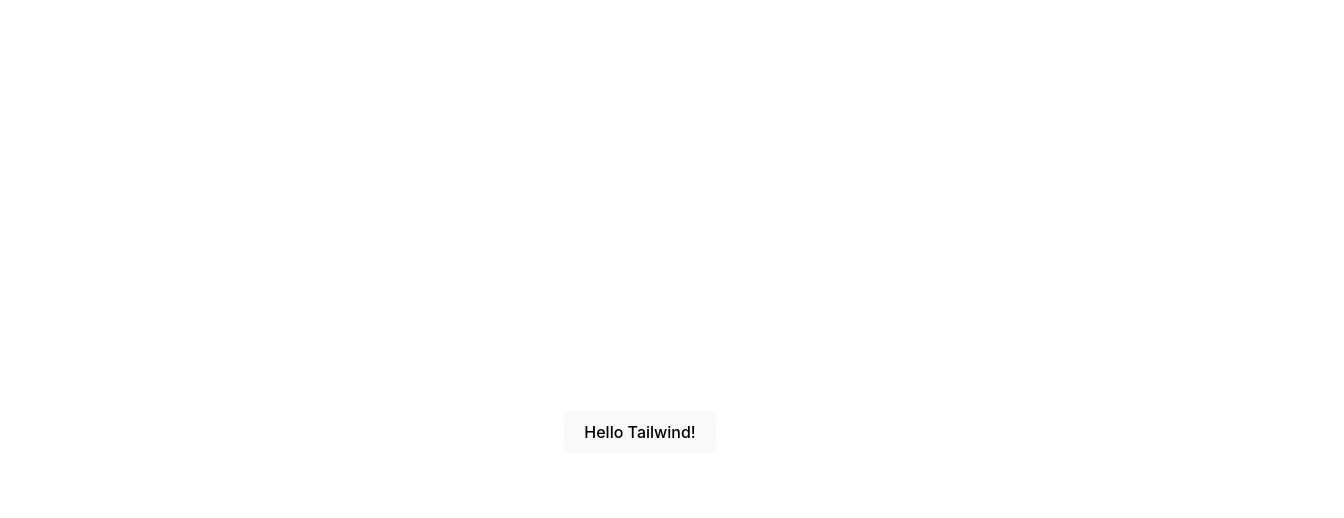
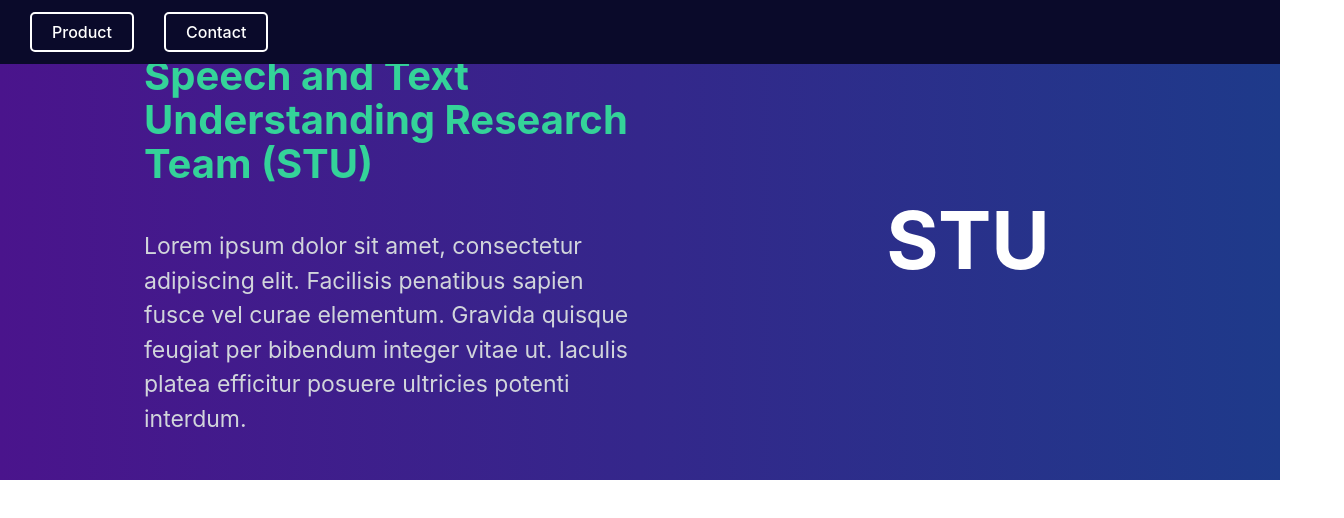
Before and after one commit to heycherryi/AllproductStu, a Vue app in the folder all-stu-product/: page / in a window 1280 px wide. Shown: the top 518 px of the page, 1344 px wide, since content can reach past the window. Built offline with nearby package versions, Linux system fonts and the light colour scheme.

Commit message:
herosection

```diff
--- a/all-stu-product/src/App.vue
+++ b/all-stu-product/src/App.vue
@@ -1,7 +1,26 @@
+<script setup>
+import Navbar from './components/Navbar.vue';
+import HeroSection from './components/HeroSection.vue';
+import ProductList from './components/ProductList.vue';
+
+</script>
+
+
 <template>
-  <div class="flex justify-center items-center h-screen bg-gray-100">
-    <button class="px-4 py-2 bg-blue-500 text-white rounded-lg hover:bg-blue-700">
-      Hello Tailwind!
-    </button>
-  </div>
+  <Navbar/>
+  <main class="container">
+    <HeroSection />
+
+  </main>
+
 </template>
+
+<style scoped>
+/* ✅ ทำให้ HeroSection และ ProductList ต่อกัน */
+.container {
+  display: flex;
+  flex-direction: column;
+  width: 100vw;
+  overflow-x: hidden;
+}
+</style>
--- /dev/null
+++ b/all-stu-product/src/components/HeroSection.vue
@@ -0,0 +1,71 @@
+<template>
+    <section class="hero-section">
+      <!-- ส่วนซ้าย: ข้อความ -->
+      <div class="hero-text">
+        <h1>Speech and Text Understanding Research Team (STU)</h1>
+        <p>
+          Lorem ipsum dolor sit amet, consectetur adipiscing elit. Facilisis penatibus sapien fusce vel curae elementum.
+          Gravida quisque feugiat per bibendum integer vitae ut. Iaculis platea efficitur posuere ultricies potenti interdum.
+        </p>
+      </div>
+
+      <!-- ส่วนขวา: STU -->
+      <div class="hero-title">
+        <h2>STU</h2>
+      </div>
+    </section>
+  </template>
+
+  <style scoped>
+  .hero-section {
+    width: 100vw;  /* ✅ กว้างเต็มจอ */
+    height: 60vh; /* ✅ สูงเต็มจอ */
+    background: linear-gradient(to right, #4a148c, #1e3a8a);
+    color: white;
+    display: flex;
+    justify-content: space-between;
+    align-items: center;
+    position: absolute; /* ✅ ชิดด้านบน */
+    top: 0;
+    left: 0;
+    box-sizing: border-box;
+    padding: 0 5vw;
+  }
+
+  .hero-text {
+    flex: 1;
+    display: flex;
+    flex-direction: column;
+    justify-content: center;
+    padding: 0 80px; /* ป้องกันการล้น */
+    box-sizing: border-box;
+    max-width: 80%; /* ป้องกันข้อความล้น */
+    text-align: left;
+  }
+
+  .hero-text h1 {
+    font-size: 40px;
+    font-weight: bold;
+    color: #34d399;
+  }
+
+  .hero-text p {
+    margin-top: 10px;
+    font-size: 23px;
+    color: #d1d5db;
+  }
+
+  .hero-title {
+    flex: 1;
+    display: flex;
+    justify-content: center;
+    align-items: center;
+    box-sizing: border-box;
+    max-width: 50%;
+  }
+
+  .hero-title h2 {
+    font-size: 80px;
+    font-weight: bold;
+  }
+  </style>
--- /dev/null
+++ b/all-stu-product/src/components/Navbar.vue
@@ -0,0 +1,61 @@
+<template>
+    <nav class="navbar">
+      <div class="nav-links">
+        <button class="nav-button">Product</button>
+        <button class="nav-button">Contact</button>
+      </div>
+    </nav>
+  </template>
+
+  <style>
+  /* Navbar Styles */
+  .navbar {
+    width: 100%;
+    height: 8vh;
+    max-width: 100vw; /* ป้องกัน navbar เกินขอบหน้าจอ */
+    background-color: #0a0a2a;
+    color: white;
+    display: flex;
+    justify-content: space-between;
+    align-items: center;
+    padding: 15px 30px;
+    position: fixed;
+    top: 0;
+    left: 0;
+    z-index: 100;
+    box-sizing: border-box; /* ทำให้ padding ไม่ดัน navbar เกิน */
+  }
+
+  /* กำหนดขนาดให้ navbar content */
+  .logo {
+    font-size: 24px;
+    font-weight: bold;
+    white-space: nowrap; /* ป้องกันตัวหนังสือแตกบรรทัด */
+  }
+
+  .nav-links {
+    display: flex;
+    gap: 30px; /* ✅ เพิ่มช่องว่างระหว่างปุ่มให้กว้างขึ้น */
+    white-space: nowrap; /* ป้องกันปุ่มแตกบรรทัด */
+  }
+
+  /* ปรับขนาดปุ่มให้มีระยะห่างพอดี */
+  .nav-button {
+    background: none;
+    border: 2px solid white;
+    color: white;
+    padding: 8px 20px;
+    border-radius: 5px;
+    cursor: pointer;
+    transition: 0.3s;
+    font-size: 16px;
+    min-width: 100px; /* ป้องกันปุ่มเล็กเกินไป */
+    text-align: center;
+  }
+
+  /* Hover effect */
+  .nav-button:hover {
+    background-color: white;
+    color: #0a0a2a;
+  }
+  </style>
--- /dev/null
+++ b/all-stu-product/src/components/ProductList.vue
@@ -0,0 +1,114 @@
+<template>
+    <section class="product-list">
+      <h2 class="product-title">Product</h2>
+      <div class="product-grid">
+        <div v-for="product in products" :key="product.name" class="product-card">
+          <img :src="product.image" :alt="product.name" class="product-image">
+          <h3 class="product-name">{{ product.name }}</h3>
+          <p class="product-description">{{ product.description }}</p>
+        </div>
+      </div>
+      <div class="button-container">
+        <button class="all-products-btn">All Product</button>
+      </div>
+    </section>
+  </template>
+
+  <script setup>
+  const products = [
+    { name: "Patthumma LLM", image: "/path/to/image1.png", description: "Lorem ipsum dolor amet." },
+    { name: "Abdul GI", image: "/path/to/image2.png", description: "Lorem ipsum dolor amet." },
+    { name: "Sontana", image: "/path/to/image3.png", description: "Lorem ipsum dolor amet." },
+  ];
+  </script>
+
+  <style scoped>
+  /* ✅ ทำให้พื้นหลังเต็มจอ */
+  .product-list {
+    width: 100vw;
+    min-height: 100vh; /* ✅ ขยายพื้นหลังให้เต็ม */
+    background: linear-gradient(to bottom, #f5f5f5, white);
+    text-align: center;
+    padding: 60px 5%;
+    display: flex;
+    flex-direction: column;
+    justify-content: center;
+    align-items: center;
+    box-sizing: border-box;
+    position: relative; /* ✅ ป้องกันพื้นหลังล้น */
+    overflow: hidden;
+  }
+
+  /* ✅ ปรับขนาดของหัวข้อ */
+  .product-title {
+    font-size: 32px;
+    font-weight: bold;
+    color: #374151;
+    margin-bottom: 30px;
+  }
+
+  /* ✅ ปรับให้ grid แสดงสินค้าเต็มที่ */
+  .product-grid {
+    display: grid;
+    grid-template-columns: repeat(auto-fit, minmax(320px, 1fr)); /* ✅ ปรับให้ขยายเต็ม */
+    gap: 24px;
+    width: 100%;
+    max-width: 1600px; /* ✅ ขยายพื้นที่ให้กว้างขึ้น */
+  }
+
+  /* ✅ ทำให้กล่องสินค้าไม่แคบเกินไป */
+  .product-card {
+    background: white;
+    padding: 24px;
+    border-radius: 12px;
+    box-shadow: 0 4px 12px rgba(0, 0, 0, 0.1);
+    text-align: center;
+    width: 100%;
+  }
+
+  /* ✅ ปรับขนาดรูปภาพสินค้า */
+  .product-image {
+    width: 120px;
+    height: 120px;
+    object-fit: contain;
+    margin-bottom: 15px;
+  }
+
+  /* ✅ ปรับขนาดตัวอักษรให้ชัดขึ้น */
+  .product-name {
+    font-size: 20px;
+    font-weight: bold;
+    color: #1f2937;
+  }
+
+  .product-description {
+    font-size: 16px;
+    color: #6b7280;
+    margin-top: 8px;
+  }
+
+  /* ✅ ปรับให้ปุ่มอยู่ตรงกลาง */
+  .button-container {
+    display: flex;
+    justify-content: center;
+    width: 100%;
+    margin-top: 30px;
+  }
+
+  /* ✅ ปรับปุ่มให้เด่นขึ้น */
+  .all-products-btn {
+    padding: 12px 24px;
+    font-size: 18px;
+    border: 2px solid #6b7280;
+    background: transparent;
+    color: #374151;
+    border-radius: 8px;
+    cursor: pointer;
+    transition: 0.3s;
+  }
+
+  .all-products-btn:hover {
+    background: #6b7280;
+    color: white;
+  }
+  </style>
```
